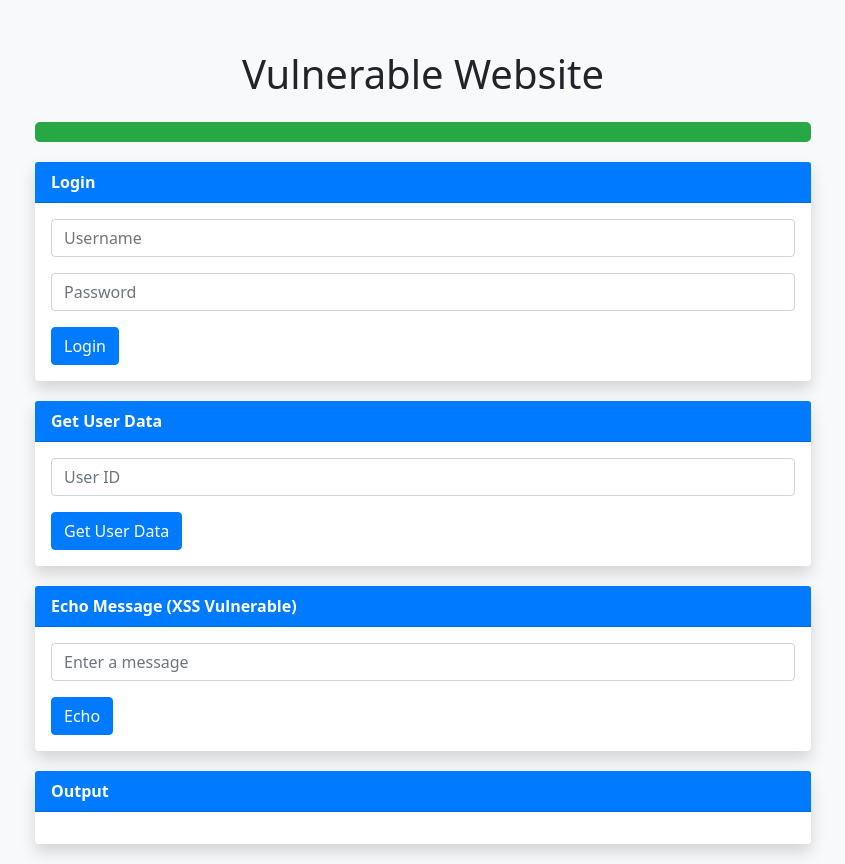
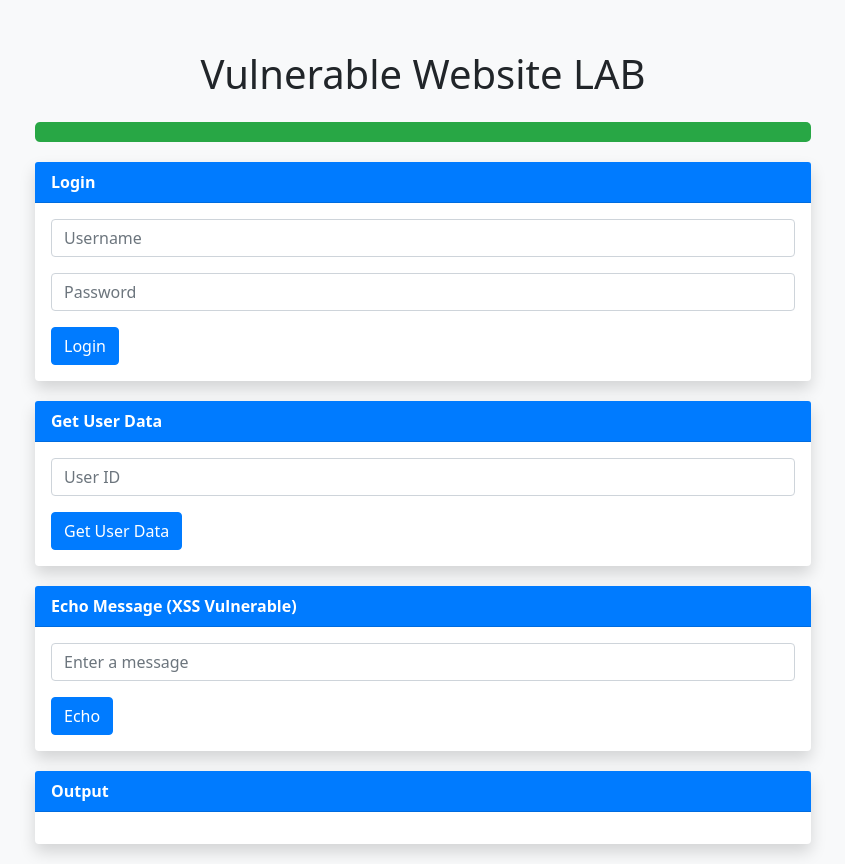
Before and after one commit to zeliododo/vulnerable-node-app, a website: page public/index.html in a window 1280 px wide. Shown: the whole page, without its empty margins (217-1062 px from the left). Drawn offline with nearby package versions, Linux system fonts and the light colour scheme; no server answers.

Commit message:
another one

```diff
--- a/public/index.html
+++ b/public/index.html
@@ -42,7 +42,7 @@
 </head>
 <body>
     <div class="container">
-        <h1 class="text-center mb-4">Vulnerable Website</h1>
+        <h1 class="text-center mb-4">Vulnerable Website LAB</h1>
 
         <div id="hostInfo" class="text-center"></div>
 
```
